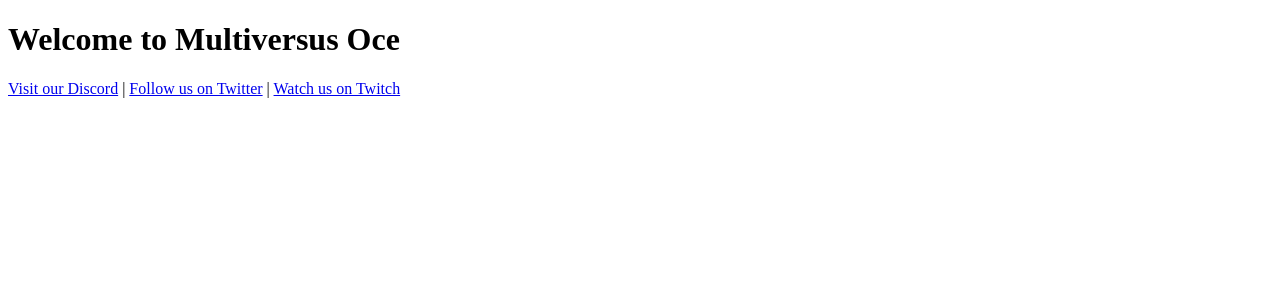
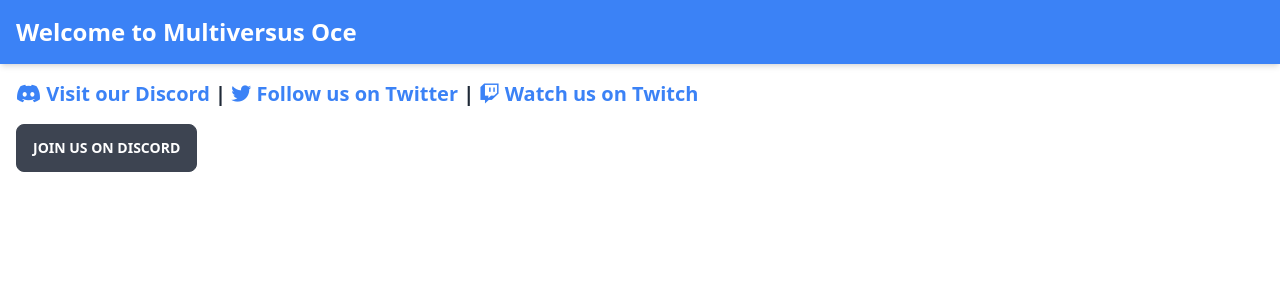
Before and after one commit to TaetaeMVS/mvsocewebsite, a SvelteKit app: page / in a window 1280 px wide. Shown: the top 300 px of the page. Built offline with nearby package versions, Linux system fonts and the light colour scheme.

Commit message:
added tailwind css and daisyui

```diff
--- /dev/null
+++ b/postcss.config.cjs
@@ -0,0 +1,6 @@
+module.exports = {
+  plugins: {
+    tailwindcss: {},
+    autoprefixer: {},
+  },
+}
--- /dev/null
+++ b/src/app.css
@@ -0,0 +1,3 @@
+@tailwind base;
+@tailwind components;
+@tailwind utilities;
--- a/src/app.html
+++ b/src/app.html
@@ -2,6 +2,7 @@
 <html lang="en">
 	<head>
 		<meta charset="utf-8" />
+		<script src="https://kit.fontawesome.com/1ea23d66d3.js" crossorigin="anonymous"></script>
 		<link rel="icon" href="%sveltekit.assets%/favicon.png" />
 		<meta name="viewport" content="width=device-width" />
 		%sveltekit.head%
--- /dev/null
+++ b/src/routes/+layout.svelte
@@ -0,0 +1,5 @@
+<script>
+    import "../app.css";
+</script>
+
+<slot />
--- a/src/routes/+page.svelte
+++ b/src/routes/+page.svelte
@@ -1,6 +1,17 @@
-<h1>Welcome to Multiversus Oce</h1>
-<p>
-  <a href="https://discord.gg/mvsoce"><i class="fab fa-discord"></i> Visit our Discord</a> |
-  <a href="https://twitter.com/MultiVersus_OCE"><i class="fab fa-twitter"></i> Follow us on Twitter</a> |
-  <a href="https://twitch.tv/multiversus_oce"><i class="fab fa-twitch"></i> Watch us on Twitch</a>
-</p>
+<header class="bg-blue-500 text-white p-4 shadow-md">
+  <h1 class="text-2xl font-bold">Welcome to Multiversus Oce</h1>
+</header>
+<main class="container mx-auto p-4">
+  <p class="text-xl font-semibold mb-4">
+    <a href="https://discord.gg/mvsoce" class="text-blue-500 hover:text-blue-700">
+      <i class="fab fa-discord"></i> Visit our Discord
+    </a> |
+    <a href="https://twitter.com/MultiVersus_OCE" class="text-blue-500 hover:text-blue-700">
+      <i class="fab fa-twitter"></i> Follow us on Twitter
+    </a> |
+    <a href="https://twitch.tv/multiversus_oce" class="text-blue-500 hover:text-blue-700">
+      <i class="fab fa-twitch"></i> Watch us on Twitch
+    </a>
+  </p>
+  <button class="btn btn-blue-500">Join us on Discord</button>
+</main>
--- a/svelte.config.js
+++ b/svelte.config.js
@@ -1,10 +1,11 @@
 import adapter from '@sveltejs/adapter-auto';
-
+import { vitePreprocess } from '@sveltejs/kit/vite';
 /** @type {import('@sveltejs/kit').Config} */
 const config = {
 	kit: {
 		adapter: adapter()
-	}
+	},
+	preprocess: vitePreprocess()
 };
 
 export default config;
--- /dev/null
+++ b/tailwind.config.cjs
@@ -0,0 +1,8 @@
+/** @type {import('tailwindcss').Config} */
+module.exports = {
+  content: ['./src/**/*.{html,js,svelte,ts}'],
+  theme: {
+    extend: {},
+  },
+  plugins: [require("daisyui")],
+}
```
Also changed, not shown: package.json (+7 -1 lines), 1 other file (tests, documents, lock files or other folders).
